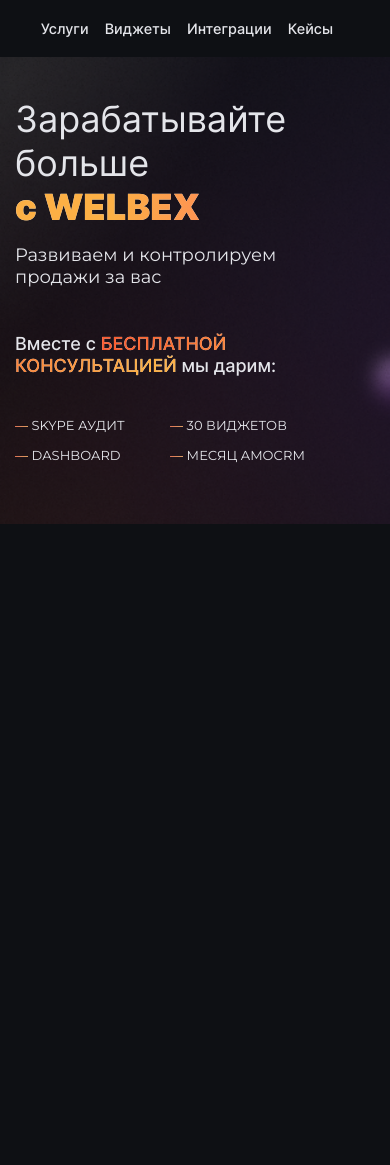
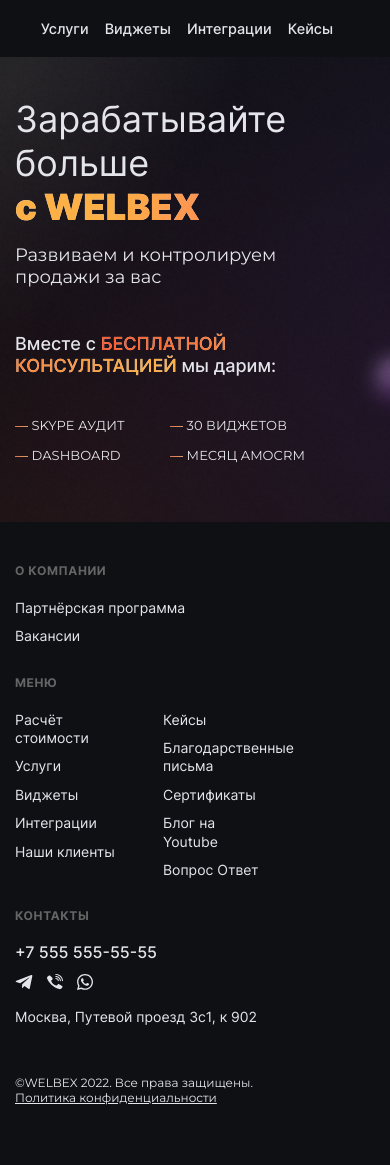
Before and after one commit to Evgeny-Gutz/layout-Welbex-task-2-amoCRM-, a website built with webpack: page src/index.html in a window 390 px wide. Before the commit the page ends 844 px from the top, so only its background shows below. Built offline with nearby package versions, Linux system fonts and the light colour scheme.

Commit message:
feat: Адаптировать блок Footer под расширение 320px

```diff
--- a/src/index.html
+++ b/src/index.html
@@ -67,13 +67,13 @@
             <button class="main__button">Получить консультацию</button>
         </aside>
     </main>
-    <!-- <footer class="footer">
+    <footer class="footer">
         <div class="footer__top-block">
             <section>
                 <h6 class="footer__header-blocks">O компании</h6>
                 <ul class="footer__list-block">
                     <li class="footer__list-element"><a class="footer__link" href="#">Партнёрская программа</a></li>
-                    <li class="footer__list-element"><a class="footer__link" href="#">Вакансии</a></li>
+                    <li class="footer__list-element margin_bottom_0"><a class="footer__link" href="#">Вакансии</a></li>
                 </ul>
             </section>
             <section class="footer__menu-section">
@@ -85,7 +85,7 @@
                             <li class="footer__list-element"><a class="footer__link" href="#">Услуги</a></li>
                             <li class="footer__list-element"><a class="footer__link" href="#">Виджеты</a></li>
                             <li class="footer__list-element"><a class="footer__link" href="#">Интеграции</a></li>
-                            <li class="footer__list-element"><a class="footer__link" href="#">Наши клиенты</a></li>
+                            <li class="footer__list-element margin_bottom_0"><a class="footer__link" href="#">Наши клиенты</a></li>
                         </ul>
                     </nav>
                     <nav>
@@ -94,7 +94,7 @@
                             <li class="footer__list-element"><a class="footer__link" href="#">Благодарственные письма</a></li>
                             <li class="footer__list-element"><a class="footer__link" href="#">Сертификаты</a></li>
                             <li class="footer__list-element"><a class="footer__link" href="#">Блог на Youtube</a></li>
-                            <li class="footer__list-element"><a class="footer__link" href="#">Вопрос / Ответ</a></li>
+                            <li class="footer__list-element margin_bottom_0"><a class="footer__link" href="#">Вопрос Ответ</a></li>
                         </ul>
                     </nav>
                 </div>
@@ -102,7 +102,7 @@
             <section>
                 <h6 class="footer__header-blocks text_align_right">Контакты</h6>
                 <address class="footer__adress-block">
-                    <p class="text_align_right">+7 555 555-55-55</p>
+                    <p class="footer__phone text_align_right">+7 555 555-55-55</p>
                     <p class="social-icons footer__social-icons">
                         <a href="#"><img src="<%=require('./images/telegram.svg')%>" alt="Telegram"></a>
                         <a class="footer__social-icon" href="#"><img src="<%=require('./images/phone.svg')%>" alt="Phone"></a>
@@ -116,6 +116,6 @@
             <p class="footer__copyright">©WELBEX 2022. Bce права защищены.</p>
             <p class="footer__copyright">Политика конфиденциальности</p>
         </div>
-    </footer> -->
+    </footer>
 </body>
 </html>
--- a/src/styles/blocks/footer/__adress-block/footer__adress-block.css
+++ b/src/styles/blocks/footer/__adress-block/footer__adress-block.css
@@ -3,3 +3,9 @@
     flex-direction: column;
     align-items: flex-end;
 }
+
+@media screen and (max-width: 535px) {
+    .footer__adress-block {
+        align-items: flex-start;
+    }
+}
--- a/src/styles/blocks/footer/__adress/footer__adress.css
+++ b/src/styles/blocks/footer/__adress/footer__adress.css
@@ -8,3 +8,10 @@
     line-height: 1.1875;
     color: #E4E5EA;
 }
+
+@media screen and (max-width: 535px) {
+    .footer__adress {
+        font-size: 0.875rem;
+        line-height: 1.2142;
+    }
+}
--- a/src/styles/blocks/footer/__block-navigations/footer__block-navigations.css
+++ b/src/styles/blocks/footer/__block-navigations/footer__block-navigations.css
@@ -2,3 +2,10 @@
     display: grid;
     grid-template-columns: 200px 200px;
 }
+
+@media screen and (max-width: 535px) {
+    .footer__block-navigations {
+        grid-template-columns: 100px 100px;
+        column-gap: 48px;
+    }
+}
--- a/src/styles/blocks/footer/__bottom-block/footer__bottom-block.css
+++ b/src/styles/blocks/footer/__bottom-block/footer__bottom-block.css
@@ -2,3 +2,9 @@
     margin: 0;
     padding: 20px 0 20px 0;
 }
+
+@media screen and (max-width: 535px) {
+    .footer__bottom-block {
+        padding: 50px 0 60px 0;
+    }
+}
--- a/src/styles/blocks/footer/__copyright/footer__copyright.css
+++ b/src/styles/blocks/footer/__copyright/footer__copyright.css
@@ -13,3 +13,9 @@
 .footer__copyright:last-child {
     text-decoration: underline;
 }
+
+@media screen and (max-width: 535px) {
+    .footer__copyright {
+        text-align: left;
+    }
+}
--- a/src/styles/blocks/footer/__header-blocks/footer__header-blocks.css
+++ b/src/styles/blocks/footer/__header-blocks/footer__header-blocks.css
@@ -10,3 +10,11 @@
     text-transform: uppercase;
     color: #656566;
 }
+
+@media screen and (max-width: 535px) {
+    .footer__header-blocks {
+        font-size: 0.75rem;
+        line-height: 1.25;
+        text-align: left;
+    }
+}
--- a/src/styles/blocks/footer/__link/footer__link.css
+++ b/src/styles/blocks/footer/__link/footer__link.css
@@ -14,3 +14,10 @@
     color: #adaeb0;
     cursor: pointer;
 }
+
+@media screen and (max-width: 535px) {
+    .footer__link {
+        font-size: 0.875rem;
+        line-height: 1.2142;
+    }
+}
--- a/src/styles/blocks/footer/__list-block/footer__list-block.css
+++ b/src/styles/blocks/footer/__list-block/footer__list-block.css
@@ -2,3 +2,9 @@
     margin: 0;
     padding: 0;
 }
+
+@media screen and (max-width: 535px) {
+    .footer__list-block {
+        padding-bottom: 30px;
+    }
+}
--- a/src/styles/blocks/footer/__list-element/footer__list-element.css
+++ b/src/styles/blocks/footer/__list-element/footer__list-element.css
@@ -1,5 +1,5 @@
 .footer__list-element {
-    margin: 0;
+    margin: 0 0 10px 0;
     padding: 0;
     list-style-type: none;
 }
--- /dev/null
+++ b/src/styles/blocks/footer/__phone/footer__phone.css
@@ -0,0 +1,9 @@
+.footer__phone {
+    margin: 0;
+    padding: 0;
+    font-family: 'Inter';
+    font-style: normal;
+    font-weight: 500;
+    font-size: 1rem;
+    line-height: 1.1875;
+}
--- a/src/styles/blocks/footer/__social-icons/footer__social-icons.css
+++ b/src/styles/blocks/footer/__social-icons/footer__social-icons.css
@@ -3,3 +3,9 @@
     margin: 0;
     padding: 20px 0 19px 0;
 }
+
+@media screen and (max-width: 535px) {
+    .footer__social-icons {
+        padding: 12px 0 14px 0;
+    }
+}
--- a/src/styles/blocks/footer/__top-block/footer__top-block.css
+++ b/src/styles/blocks/footer/__top-block/footer__top-block.css
@@ -2,3 +2,15 @@
     display: grid;
     grid-template-columns: 300px 540px 300px;
 }
+
+@media screen and (max-width: 1180px) {
+    .footer__top-block {
+        grid-template-columns: repeat(2, 50vw);
+    }
+}
+
+@media screen and (max-width: 1180px) {
+    .footer__top-block {
+        grid-template-columns: repeat(1, 100vw);
+    }
+}
--- a/src/styles/blocks/footer/footer.css
+++ b/src/styles/blocks/footer/footer.css
@@ -8,3 +8,16 @@
     flex-direction: column;
     color: #E4E5EA;
 }
+
+@media screen and (max-width: 525px) {
+    footer {
+        box-sizing: border-box;
+        margin: 0 auto;
+        padding: 41px 0 0 15px;
+        max-width: 1180px;
+        min-width: 320px;
+        display: flex;
+        flex-direction: column;
+        color: #E4E5EA;
+    }
+}
--- a/src/styles/blocks/main/__table-group/main__table-group.css
+++ b/src/styles/blocks/main/__table-group/main__table-group.css
@@ -10,7 +10,7 @@
 @media screen and (max-width: 760px) {
     .main__table-group {
         margin: 0;
-        padding: 40px 0 61px 0;
+        padding: 40px 0 59px 0;
         display: grid;
         grid-template-columns: repeat(2, 145px);
         grid-template-rows: repeat(2, 16px);
--- /dev/null
+++ b/src/styles/blocks/margin/margin_bottom_0.css
@@ -0,0 +1,3 @@
+.margin_bottom_0 {
+    margin-bottom: 0;
+}
--- a/src/styles/blocks/text/_align/text_align_right.css
+++ b/src/styles/blocks/text/_align/text_align_right.css
@@ -1,5 +1,9 @@
 .text_align_right {
-    margin: 0;
-    padding: 0;
     text-align: right;
 }
+
+@media screen and (max-width: 535px) {
+    .text_align_right {
+        text-align: left;
+    }
+}
--- a/src/styles/index.css
+++ b/src/styles/index.css
@@ -2,7 +2,6 @@
 @import url('./vendor/fonts/fonts.css');
 @import url('./blocks/root/root.css');
 
-@import url('./blocks/text/_align/text_align_right.css');
 @import url('./blocks/social-icons/social-icons.css');
 
 @import url('./blocks/header/header.css');
@@ -40,8 +39,12 @@
 @import url('./blocks/footer/__adress/footer__adress.css');
 @import url('./blocks/footer/__social-icons/footer__social-icons.css');
 @import url('./blocks/footer/__social-icon/footer__social-icon.css');
+@import url('./blocks/footer/__phone/footer__phone.css');
 @import url('./blocks/footer/__top-block/footer__top-block.css');
 @import url('./blocks/footer/__menu-section/footer__menu-section.css');
 @import url('./blocks/footer/__block-navigations/footer__block-navigations.css');
 @import url('./blocks/footer/__bottom-block/footer__bottom-block.css');
 @import url('./blocks/footer/__copyright/footer__copyright.css');
+
+@import url('./blocks/text/_align/text_align_right.css');
+@import url('./blocks/margin/margin_bottom_0.css');
```
